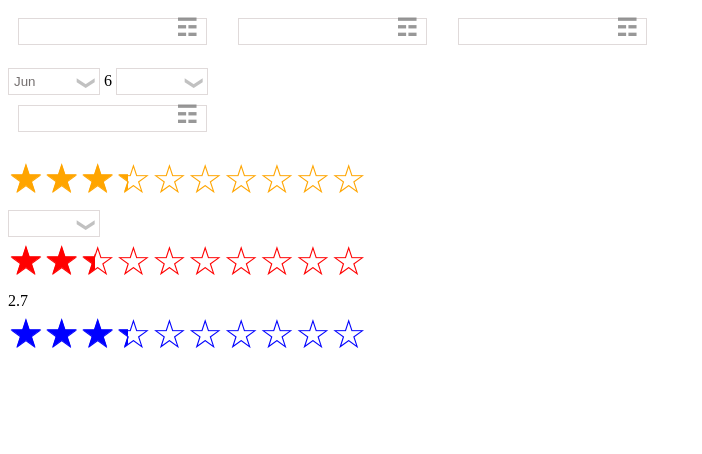
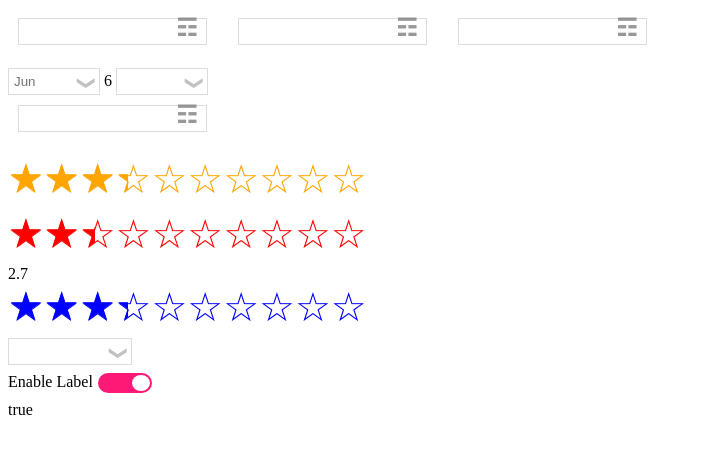
Before and after one commit to rajhseg/Angular-Controls, an Angular app in the folder Angular controls/: page / in a window 1280 px wide. Shown: the top 454 px of the page, without its empty margins (0-702 px from the left). Built offline with nearby package versions, Linux system fonts and the light colour scheme.

Commit message:
switch
switch

```diff
--- a/Angular controls/src/app/Controls/Calender/calender.component.html
+++ b/Angular controls/src/app/Controls/Calender/calender.component.html
@@ -71,7 +71,8 @@
     <div class="week" *ngFor="let week of currentMonth?.weeks">
         <div (click)="selectDate(day)" class="day" *ngFor="let day of week.days"
               [ngClass]="{ 'notCurrentMonth': !day.isActiveMonth}">
-           <div [ngClass]="{'selday':day.isSelected, 'notactive': !day.isActiveMonth}">
+           <div [ngClass]="{'selday':day.isSelected, 'notactive': !day.isActiveMonth}"
+                [ngStyle]="{'backgroundColor': day.isSelected ? SelectedItemBackGroundColor : ''}">
             {{day.num}}
             </div>
         </div>
--- a/Angular controls/src/app/Controls/Calender/calender.component.ts
+++ b/Angular controls/src/app/Controls/Calender/calender.component.ts
@@ -1,6 +1,6 @@
 import { AfterRenderPhase, Component, ElementRef, Inject, Injector, Input, OnDestroy, OnInit, ViewChild, afterNextRender, forwardRef, inject, output } from '@angular/core';
 import { Day, Month, Week } from './CalenderModels';
-import { NgFor, NgClass, CommonModule, NgIf } from '@angular/common';
+import { NgFor, NgClass, CommonModule, NgIf, NgStyle } from '@angular/common';
 import { ControlValueAccessor, FormsModule, NG_VALUE_ACCESSOR } from '@angular/forms';
 import { DropdownComponent } from '../dropdown/dropdown.component';
 import { optionTemplate } from '../dropdown/optiontemplate.component';
@@ -12,7 +12,7 @@ import { WINDOWOBJECT, WindowHelper } from '../windowObject';
 @Component({
   selector: 'rcalender',
   standalone: true,
-  imports: [NgFor, NgIf, NgClass, FormsModule, DropdownComponent, optionTemplate],
+  imports: [NgFor, NgIf, NgClass, NgStyle, FormsModule, DropdownComponent, optionTemplate],
   templateUrl: './calender.component.html',
   styleUrl: './calender.component.css',
   providers:[
@@ -71,6 +71,17 @@ IsChildOfAnotherControlClicked: boolean = false;
 
 @Input()
 ParentComponent: any | undefined = undefined;
+
+private _selectedItemBackColor: string = 'rgb(255 0 104 / 90%)';
+
+@Input()
+set SelectedItemBackGroundColor(color: string){
+  this._selectedItemBackColor = color;
+}
+get SelectedItemBackGroundColor(): string {
+  return this._selectedItemBackColor;
+}
+
 
 private _showCalender: boolean = false;
 
--- /dev/null
+++ b/Angular controls/src/app/Controls/switch/switch.component.css
@@ -0,0 +1,50 @@
+.rswitch {
+    position: relative;
+    display: inline-block;
+    width: 54px;
+    height: 20px;
+  }
+
+.rswitch input {
+    opacity: 0;
+    width: 0;
+    height: 0;
+}
+
+  .sdr {
+    position: absolute;
+    cursor: pointer;
+    top: 0;
+    left: 0;
+    right: 0;
+    bottom: 0;
+    background-color: #ccc;
+    -webkit-transition: .4s;
+    transition: .4s;
+  }
+
+    .sdr:before {
+      position: absolute;
+      content: "";
+      height: 16px;
+      width: 18px;
+      left: 4px;
+      bottom: 2px;
+      background-color: white;
+      -webkit-transition: .4s;
+      transition: .4s;
+    }
+
+  input:checked + .sdr:before {
+    -webkit-transform: translateX(30px);
+    -ms-transform: translateX(30px);
+    transform: translateX(30px);
+  }
+
+  .sdr.round {
+    border-radius: 30px;
+  }
+
+  .sdr.round:before {
+    border-radius: 50%;
+  }
--- /dev/null
+++ b/Angular controls/src/app/Controls/switch/switch.component.html
@@ -0,0 +1,7 @@
+<div style="padding-top: 8px; padding-bottom: 8px;">
+    <span class="font12" style="position:relative;padding-right:5px;">{{DisplayLabel}}</span>
+    <label class="rswitch">
+      <input type="checkbox" [checked]="isChecked" (change)="toggle()" checked>
+      <span class="sdr round"  [ngStyle]="{ 'backgroundColor': isChecked ? SwitchBackColor : ''}"></span>
+    </label>
+  </div>
--- /dev/null
+++ b/Angular controls/src/app/Controls/switch/switch.component.ts
@@ -0,0 +1,78 @@
+import { NgStyle } from '@angular/common';
+import { Component, Input, forwardRef, output } from '@angular/core';
+import { ControlValueAccessor, NG_VALUE_ACCESSOR } from '@angular/forms';
+
+@Component({
+  selector: 'rswitch',
+  standalone: true,
+  imports: [NgStyle],
+  templateUrl: './switch.component.html',
+  styleUrl: './switch.component.css',
+  providers:[
+    {
+      provide: NG_VALUE_ACCESSOR,
+      useExisting: forwardRef(() => SwitchComponent),
+      multi: true
+    }
+  ]
+})
+export class SwitchComponent implements ControlValueAccessor {
+
+  @Input()
+  DisplayLabel: string = '';
+
+  private _backColor: string = 'rgb(255 0 104 / 90%)';
+
+  @Input()
+  set SwitchBackColor(val: string){
+    this._backColor = val;
+  }
+  get SwitchBackColor(): string{
+   return this._backColor;
+ }
+
+  isChecked: boolean = false;
+
+  onChange: Function = ()=>{};
+
+  onTouch: Function = () => {};
+
+  checked = output<boolean>();
+
+  writeValue(obj: any): void {
+    if(typeof obj === 'boolean'){
+      this.isChecked = obj;
+    }
+    else if(typeof obj === 'string'){
+      if(obj.toLowerCase() == 'true'){
+        this.isChecked = true;
+      } else{
+        this.isChecked = false;
+      }
+    }
+
+    this.onChange(this.isChecked);
+    this.onTouch(this.isChecked);
+    this.checked.emit(this.isChecked);
+  }
+
+  registerOnChange(fn: any): void {
+    this.onChange = fn;
+  }
+
+  registerOnTouched(fn: any): void {
+    this.onTouch = fn;
+  }
+
+  setDisabledState?(isDisabled: boolean): void {
+
+  }
+
+  toggle() {
+    this.isChecked = !this.isChecked;
+
+    this.onChange(this.isChecked);
+    this.onTouch(this.isChecked);
+    this.checked.emit(this.isChecked);
+  }
+}
--- a/Angular controls/src/app/app.component.html
+++ b/Angular controls/src/app/app.component.html
@@ -1,6 +1,6 @@
 <div>
   <rcalender [(ngModel)]="curDate" (onDateSelected)="dateSelected($event)"></rcalender> {{curDate}}
-  <rcalender></rcalender>
+  <rcalender [SelectedItemBackGroundColor]="'blue'"></rcalender>
   <rcalender></rcalender>
   <rdropdown [(ngModel)]="selItem" [Items]="items" DropDownContentWidth="92px">
     <optionTemplate *ngFor="let item of items" [Item]="item">
@@ -20,7 +20,11 @@
 
   <rcalender></rcalender>
   <starrating [starWidth]="starWidth"></starrating>
-  <rdropdown [Items]="items" DropDownContentWidth="122px">
+
+<starrating [starWidth]="starWidth" [starColor]="'red'" [(ngModel)]="starValue"></starrating> {{starValue}}
+<starrating [starWidth]="starWidth" [starColor]="'blue'"></starrating>
+
+<rdropdown [Items]="items" Width="112px" DropDownContentWidth="122px">
   <optionTemplate Item="Select all">
     <div>
       <input type="checkbox">Select All
@@ -35,6 +39,8 @@
     </div>
   </optionTemplate>
 </rdropdown>
-<starrating [starWidth]="starWidth" [starColor]="'red'" [(ngModel)]="starValue"></starrating> {{starValue}}
-<starrating [starWidth]="starWidth" [starColor]="'blue'"></starrating>
+
+<rswitch [DisplayLabel]="'Enable Label'" (checked)="switchChange($event)" [(ngModel)]="isChecked"></rswitch>
+
+{{isChecked}}
 </div>
--- a/Angular controls/src/app/app.component.ts
+++ b/Angular controls/src/app/app.component.ts
@@ -7,11 +7,13 @@ import { FormsModule, ReactiveFormsModule } from '@angular/forms';
 import { JsonPipe, NgFor } from '@angular/common';
 import { optionTemplate } from './Controls/dropdown/optiontemplate.component';
 import { RatingComponent } from './Controls/rating/rating.component';
+import { SwitchComponent } from './Controls/switch/switch.component';
 
 @Component({
   selector: 'app-root',
   standalone: true,
-  imports: [RouterOutlet, CalenderComponent, DropdownComponent, FormsModule, ReactiveFormsModule,
+  imports: [RouterOutlet, CalenderComponent, SwitchComponent,
+    DropdownComponent, FormsModule, ReactiveFormsModule,
     NgFor,JsonPipe,
     optionTemplate, RatingComponent],
   templateUrl: './app.component.html',
@@ -24,6 +26,7 @@ export class AppComponent {
   starWidth: number = 40;
   starValue: number = 2.7;
   curDate!: string;
+  isChecked: boolean = true;
 
   constructor(){
     this.items.push(new DropdownModel("0", "Jan"));
@@ -43,4 +46,8 @@ export class AppComponent {
   dateSelected($evt: any){
     console.log($evt);
   }
+
+  switchChange(val:boolean){
+    console.log(val);
+  }
 }
```
Also changed, not shown: 1 other file (tests, documents, lock files or other folders). Lines whose indentation alone changed are shown as unchanged.
